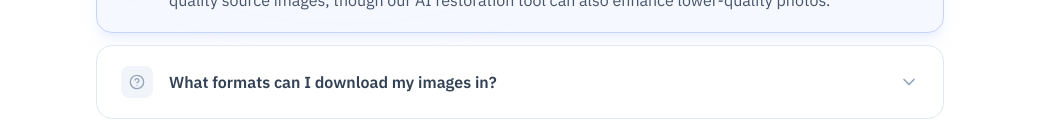
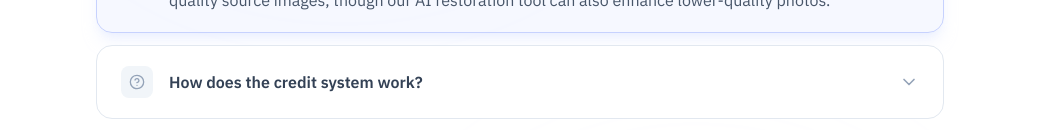
Before and after one commit to Mohamed0170/khizo-ai, a Next.js app: page / in a window 1280 px wide. Shown: the part 9547-9677 px from the top of the page, without its empty margins (120-1159 px from the left). Built offline with nearby package versions, Linux system fonts and the light colour scheme; no server answers.

Commit message:
Delete FAQ entry on downloadable image formats
Removed FAQ about image download formats.

```diff
--- a/app/(landing)/components/FAQ.tsx
+++ b/app/(landing)/components/FAQ.tsx
@@ -13,10 +13,6 @@ const faqItems: FAQItem[] = [
   {
     question: "What types of images does Khizo AI support?",
     answer: "Khizo AI supports all major image formats including PNG, JPG, JPEG, WebP, AVIF, GIF, TIFF, and SVG. You can upload images up to 25 megapixels in resolution. For best results, we recommend using high-quality source images, though our AI restoration tool can also enhance lower-quality photos.",
-  },
-  {
-    question: "What formats can I download my images in?",
-    answer: "After transforming your image, you can download it in 8 different formats: PNG, JPG, JPEG, WEBP, AVIF, GIF, TIFF, and SVG. Simply click the format selector next to the download button and choose the format that best suits your needs — WEBP for web performance, PNG for transparency support, TIFF for print-quality output, GIF for compatibility, AVIF for modern compression, and more.",
   },
   {
     question: "How does the credit system work?",
```
